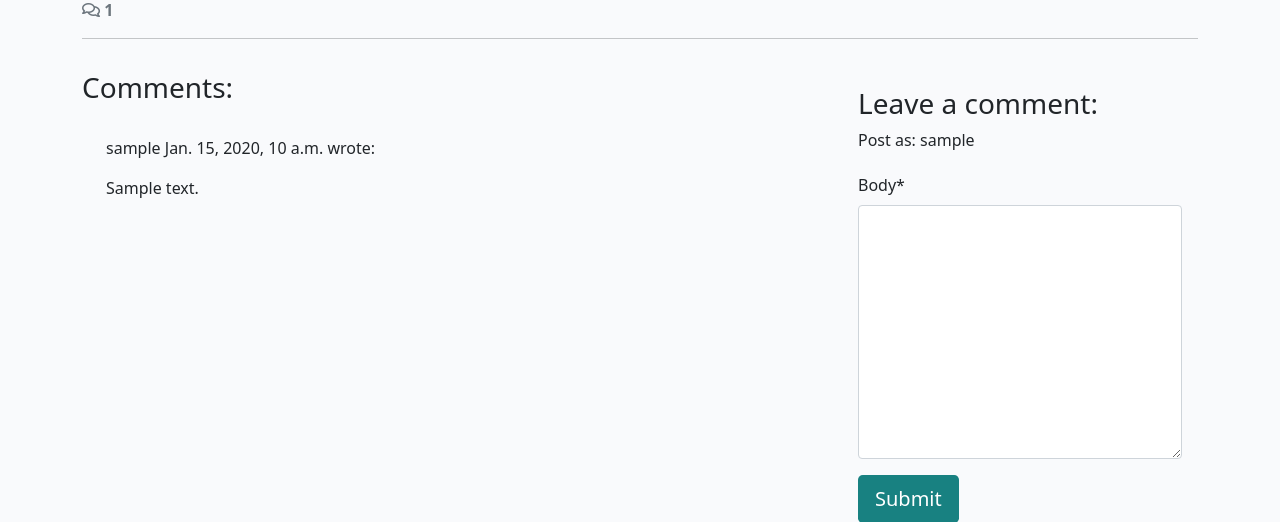
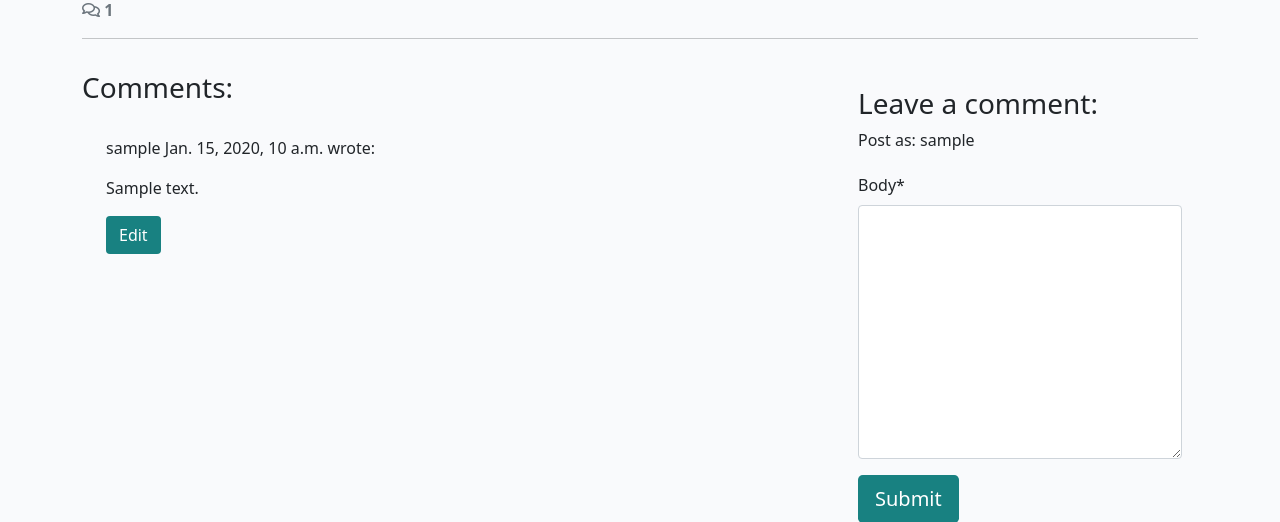
Before and after one commit to student0Zero/LMS-Guided-Walkthrough-Project---Blog-Post, a Django app: a page that uses blog/templates/blog/post_detail.html in a window 1280 px wide. Shown: the part 494-1016 px from the top of the page. Run offline with Django 4.2, Linux system fonts and the light colour scheme; a user stored in the database is signed in; tables that the repository leaves empty hold one stand-in row (values such as "Sample post"); some libraries are stand-ins or nearby versions.

Commit message:
update view and url. add edit button for comments

```diff
--- a/blog/templates/blog/post_detail.html
+++ b/blog/templates/blog/post_detail.html
@@ -69,6 +69,11 @@
                         This comment is awaiting approval
                     </p>
                     {% endif %}
+                    {% if user.is_authenticated and comment.author == user %}
+                    <button class="btn btn-edit" comment_id="{{ comment.id }}">
+                        Edit
+                    </button>
+                    {% endif %}
                 </div>
 
                 <!-- for loop ends here -->
--- a/blog/urls.py
+++ b/blog/urls.py
@@ -4,4 +4,5 @@ from django.urls import path
 urlpatterns = [
     path('', views.PostList.as_view(), name='home'),
     path('<slug:slug>/', views.post_detail, name="post_detail"),
+    path('<slug:slug>/edit_comment/<int:comment_id>', views.comment_edit, name='comment_edit'),
 ]
--- a/blog/views.py
+++ b/blog/views.py
@@ -1,7 +1,8 @@
-from django.shortcuts import render, get_object_or_404
+from django.shortcuts import render, get_object_or_404, reverse
 from django.views import generic
 from django.contrib import messages
-from .models import Post
+from django.http import HttpResponseRedirect
+from .models import Post, Comment
 from .forms import CommentForm
 
 # Create your views here.
@@ -50,3 +51,26 @@ def post_detail(request, slug):
         "comment_form": comment_form,
     },
 )
+
+
+def comment_edit(request, slug, comment_id):
+    """view to edit comments
+    """
+
+    if request.method == 'POST':
+
+        queryset = Post.objects.filter(status=1)
+        post = get_object_or_404(queryset, slug=slug)
+        comment = get_object_or_404(Comment, pk=comment_id)
+        comment_form - CommentForm(data=request.POST, instance=comment)
+
+        if comment_form.is_valid() and comment.author == request.user:
+            comment = comment_form.save(commit=False)
+            comment.post = post
+            comment.approved = False
+            comment.save()
+            message.add_message(request, messages.SUCCESS, 'Comment Updated')
+        else:
+            message.add_message(request, messages.ERROR, 'Error updating comment')
+
+    return HttpResponseRedirect(reverse('post_detail', args=[slug]))
--- a/static/js/script.js
+++ /dev/null
@@ -1 +0,0 @@
-console.log('Scripts are here!');
```
Also changed, not shown: static/js/comments.js (added).
